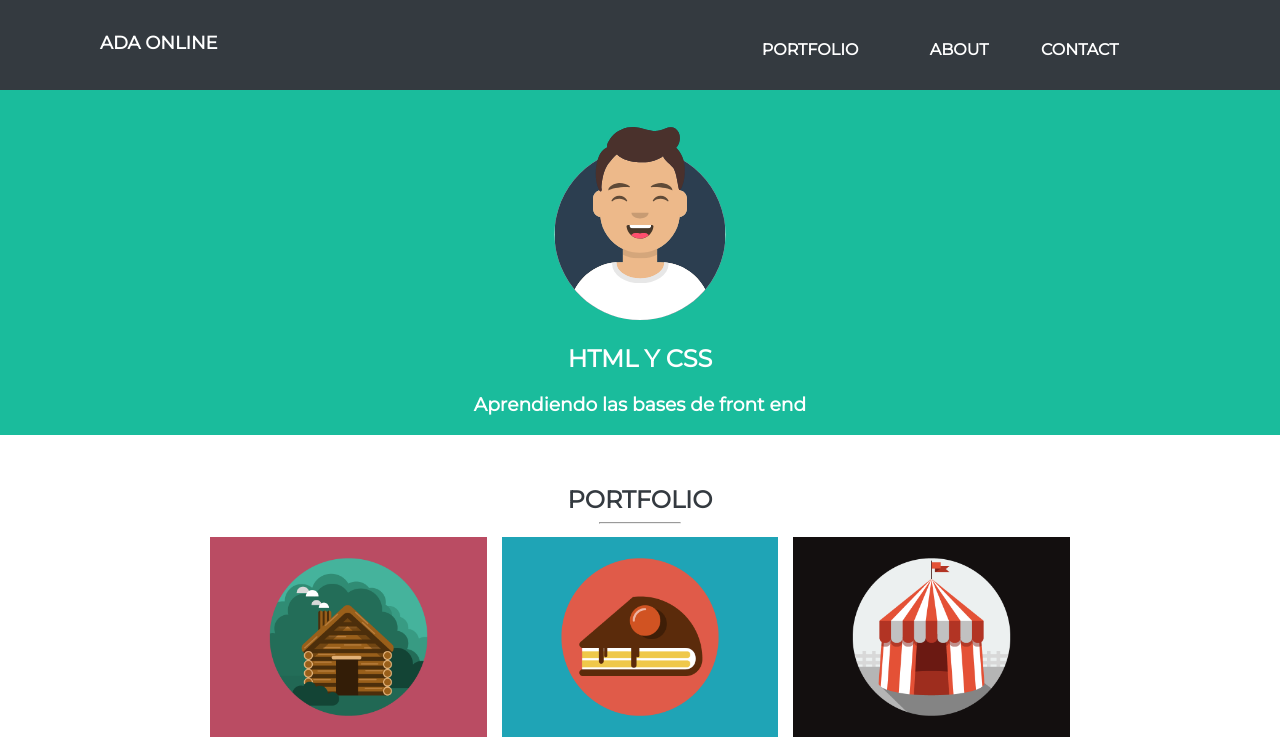
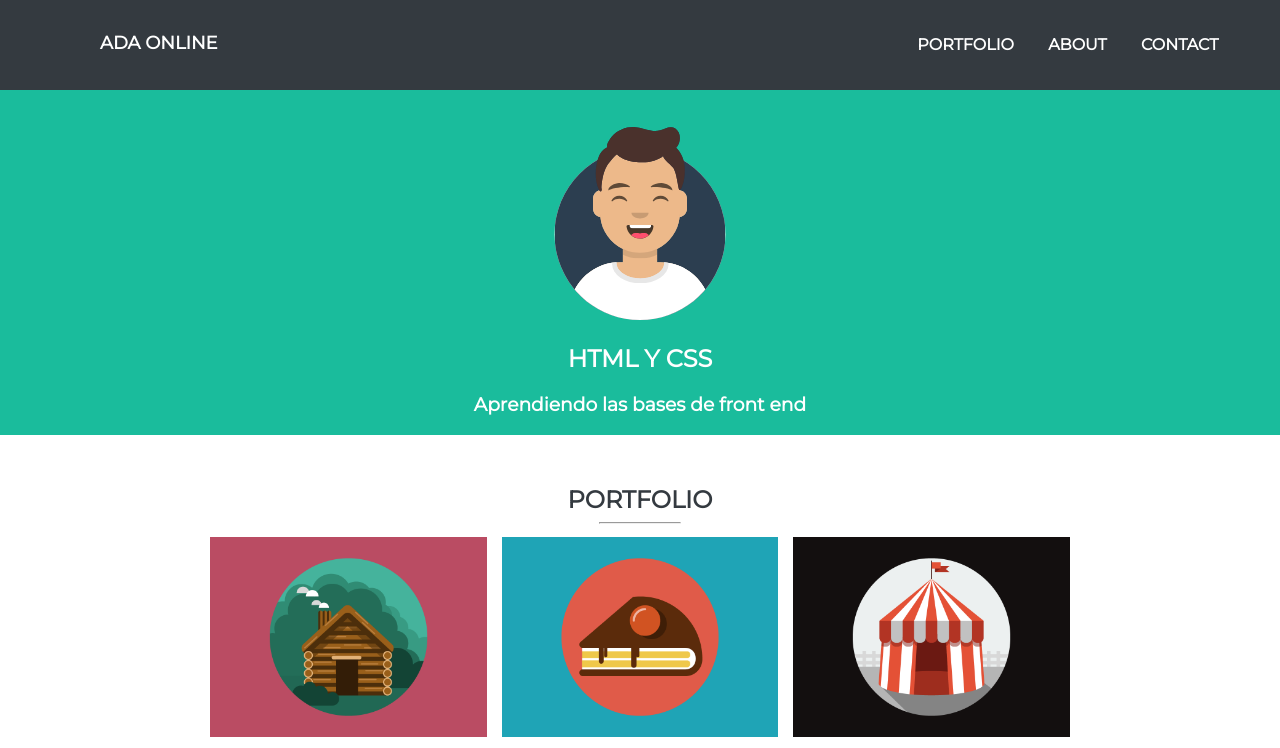
Before and after one commit to ma-ivana/8va_clase, a plain HTML site: page index.html in a window 1280 px wide. Shown: the top 748 px of the page. Drawn offline with Linux system fonts and the light colour scheme.

Commit message:
modified menu

```diff
--- a/index.html
+++ b/index.html
@@ -13,16 +13,10 @@
 
         <h1>ADA ONLINE</h1>
 
-        <div class="item-1">
-        <a href="#portfolio">PORTFOLIO</a>
-        </div>
-
-        <div class="item-2">
-        <a href="#about">ABOUT</a>
-        </div>
-
-        <div class="item-3">
-        CONTACT
+        <div class="menu">
+            <h4><a href="#portfolio">PORTFOLIO</a></h4>
+            <h4><a href="#about">ABOUT</a></h4>
+            <h4>CONTACT</h4>
         </div>
     </div>
 
@@ -45,9 +39,7 @@
             <img class="topline" src="./img/game.png"/>
             <img class="topline" src="./img/safe.png"/>
             <img class="topline" src="./img/submarine.png"/>
-
         </div>
-
     </div>
 
     <div class="bottom">
@@ -57,14 +49,10 @@
 
     <div class="btext">
         <p>Freelancer is a free bootstrap theme created by Start Bootstrap. The download includes the complete source file including HTML, CSS, and JavaScript as well as optional SASS stylesheets for easy customization.</p>
-        </div>
+    </div>
     <div class="btext">
         <p>You can create your own custom avatar for the masthead, change the icon in the dividers, and add your email address to the contact form to make it fully functional!</p>
     </div>
 
-
-
-
 </body>
-
 </html>
--- a/styles8.css
+++ b/styles8.css
@@ -22,42 +22,23 @@ a {
     position: fixed;
 }
 
-.item-1 {
-    display: inline-block;
-    margin-left:1%;
-    padding-top: 20px;
-    font-weight: 600;
-    position: absolute;
-    right: 460px;
-
-}
-
-.item-2 {
-    display: inline-block;
-    margin-left:1%;
-    padding-top: 20px;
-    font-weight: 600;
-    position: absolute;
-    right: 330px;
-
-}
-
-.item-3 {
-    display: inline-block;
-    margin-left:1%;
-    padding-top: 20px;
-    font-weight: 600;
-    position: absolute;
-    right: 200px;
-
-}
-
 h1 {
     display: inline-block;
     position: absolute;
     font-weight: 900;
     font-size: large;
     left: 100px;
+}
+
+.menu {
+    display: inline-block;
+    position: absolute;
+    right: 85px;
+}
+
+h4 {
+    display: inline-block;
+    margin: 15px;
 }
 
 .main {
@@ -68,7 +49,6 @@ h1 {
     padding-bottom: 50px;
     padding-top: 120px;
     width: 100%;
-
 }
 
 span {
```
